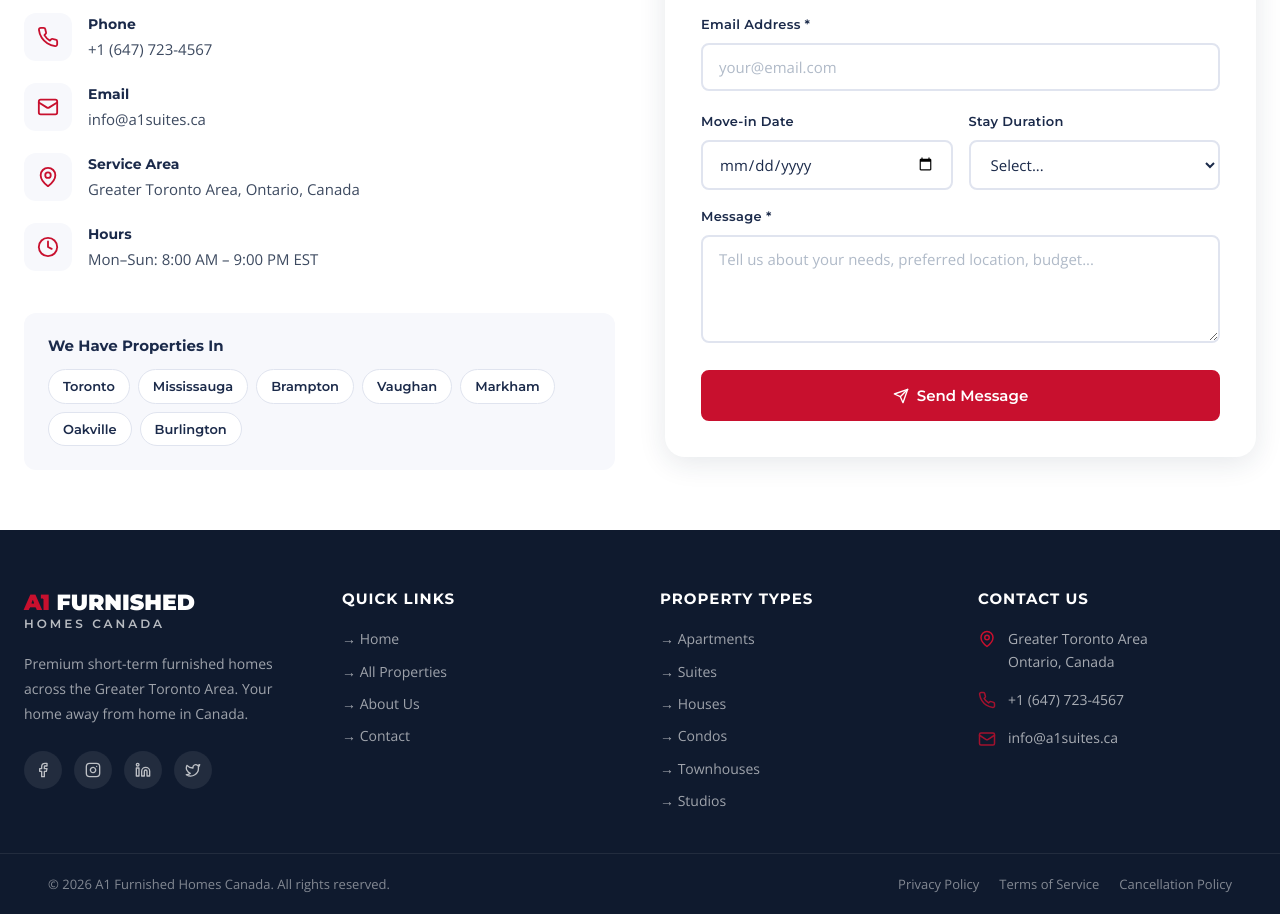
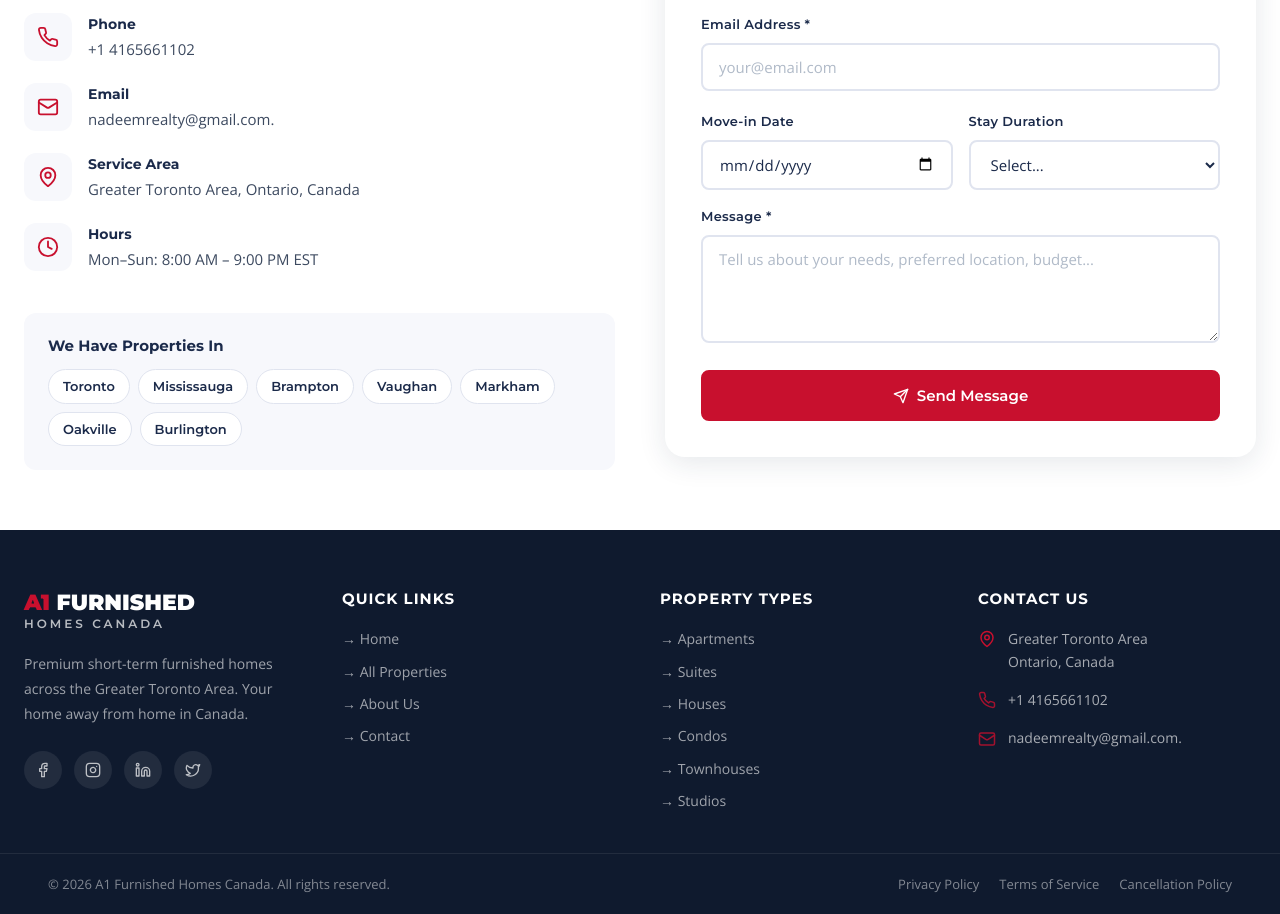
Before and after one commit to BizzOne-Digital/a1furnished, a React (Create React App) app in the folder frontend/: page /contact in a window 1280 px wide. Shown: the part 515-1429 px from the top of the page. Built offline with nearby package versions, Linux system fonts and the light colour scheme; the HTML template or start-up script is replaced by a standard one.

Commit message:
searchpage

```diff
--- a/frontend/src/components/common/Footer.js
+++ b/frontend/src/components/common/Footer.js
@@ -107,13 +107,13 @@ const Footer = () => {
                   Greater Toronto Area<br />Ontario, Canada
                 </span>
               </div>
-              <a href="tel:+16477234567" style={{ display: 'flex', gap: '12px', fontSize: '14px', opacity: 0.8, alignItems: 'center' }}>
+              <a href="tel:+4165661102" style={{ display: 'flex', gap: '12px', fontSize: '14px', opacity: 0.8, alignItems: 'center' }}>
                 <Phone size={18} style={{ color: 'var(--red)', flexShrink: 0 }} />
-                +1 (647) 723-4567
+                +1 4165661102
               </a>
-              <a href="mailto:info@a1suites.ca" style={{ display: 'flex', gap: '12px', fontSize: '14px', opacity: 0.8, alignItems: 'center' }}>
+              <a href="mailto:nadeemrealty@gmail.com." style={{ display: 'flex', gap: '12px', fontSize: '14px', opacity: 0.8, alignItems: 'center' }}>
                 <Mail size={18} style={{ color: 'var(--red)', flexShrink: 0 }} />
-                info@a1suites.ca
+                nadeemrealty@gmail.com.
               </a>
             </div>
           </div>
--- a/frontend/src/pages/public/ContactPage.js
+++ b/frontend/src/pages/public/ContactPage.js
@@ -48,8 +48,8 @@ const ContactPage = () => {
 
             <div style={{ display: 'flex', flexDirection: 'column', gap: '20px', marginBottom: '40px' }}>
               {[
-                { icon: <Phone size={22} />, title: 'Phone', value: '+1 (647) 723-4567', link: 'tel:+16477234567' },
-                { icon: <Mail size={22} />, title: 'Email', value: 'info@a1suites.ca', link: 'mailto:info@a1suites.ca' },
+                { icon: <Phone size={22} />, title: 'Phone', value: '+1 4165661102', link: 'tel:+16477234567' },
+                { icon: <Mail size={22} />, title: 'Email', value: 'nadeemrealty@gmail.com.', link: 'mailto:nadeemrealty@gmail.com.' },
                 { icon: <MapPin size={22} />, title: 'Service Area', value: 'Greater Toronto Area, Ontario, Canada', link: null },
                 { icon: <Clock size={22} />, title: 'Hours', value: 'Mon–Sun: 8:00 AM – 9:00 PM EST', link: null }
               ].map((item, i) => (
--- a/frontend/src/pages/public/HomePage.js
+++ b/frontend/src/pages/public/HomePage.js
@@ -54,12 +54,10 @@ const HomePage = () => {
       .finally(() => setLoading(false));
   }, []);
 
-  const handleSearch = (e) => {
-    e.preventDefault();
-    const params = new URLSearchParams();
-    Object.entries(searchForm).forEach(([k, v]) => { if (v) params.set(k, v); });
-    navigate(`/properties?${params.toString()}`);
-  };
+ const handleSearch = (e) => {
+  e.preventDefault();
+  window.location.href = 'https://a1suites.ca/';
+};
 
   const cities = ['Toronto', 'Mississauga', 'Brampton', 'Vaughan', 'Markham', 'Oakville'];
 
```
